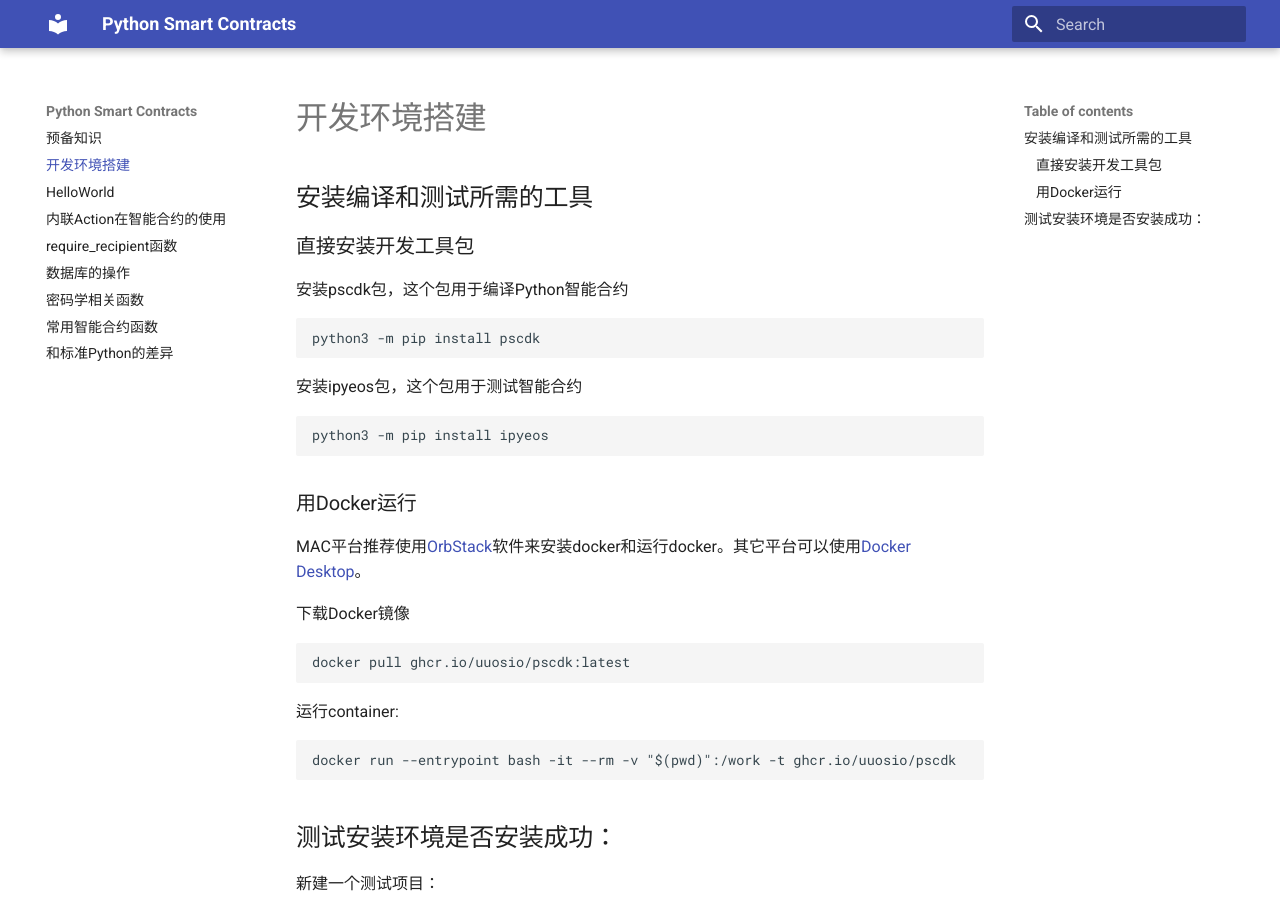
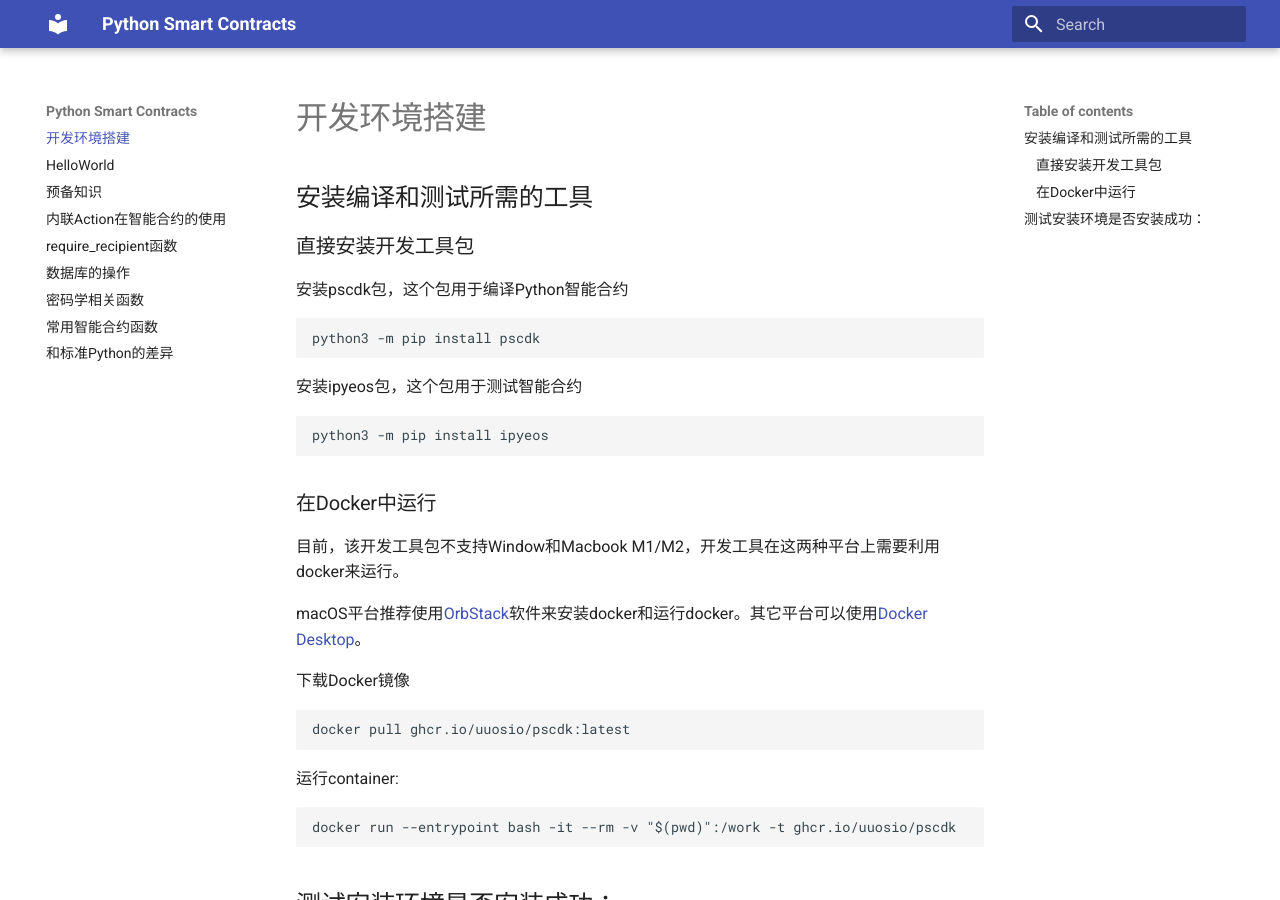
Before and after one commit to learnforpractice/pscdk-book, an MkDocs documentation site: the page built from docs/env.md, in a window 1280 px wide and 900 px high. Built offline with MkDocs 1.6.1 and Material for MkDocs 9.7.7, drawn with Linux system fonts in a browser that asks for light colours.

Commit message:
Update docs

````diff
--- a/docs/env.md
+++ b/docs/env.md
@@ -15,9 +15,11 @@
 python3 -m pip install ipyeos
 ```
 
-### 用Docker运行
+### 在Docker中运行
 
-MAC平台推荐使用[OrbStack](https://orbstack.dev/download)软件来安装docker和运行docker。其它平台可以使用[Docker Desktop](https://www.docker.com/products/docker-desktop)。
+目前，该开发工具包不支持Window和Macbook M1/M2，开发工具在这两种平台上需要利用docker来运行。
+
+macOS平台推荐使用[OrbStack](https://orbstack.dev/download)软件来安装docker和运行docker。其它平台可以使用[Docker Desktop](https://www.docker.com/products/docker-desktop)。
 
 
 下载Docker镜像
--- a/mkdocs.yml
+++ b/mkdocs.yml
@@ -1,8 +1,8 @@
 site_name: Python Smart Contracts
 nav:
-    - 'prelude.md'
     - 'env.md'
     - 'helloworld.md'
+    - 'prelude.md'
     - 'action.md'
     - 'notify.md'
     - 'database.md'
````
Also changed, not shown: README.md (+1 -1 lines).
